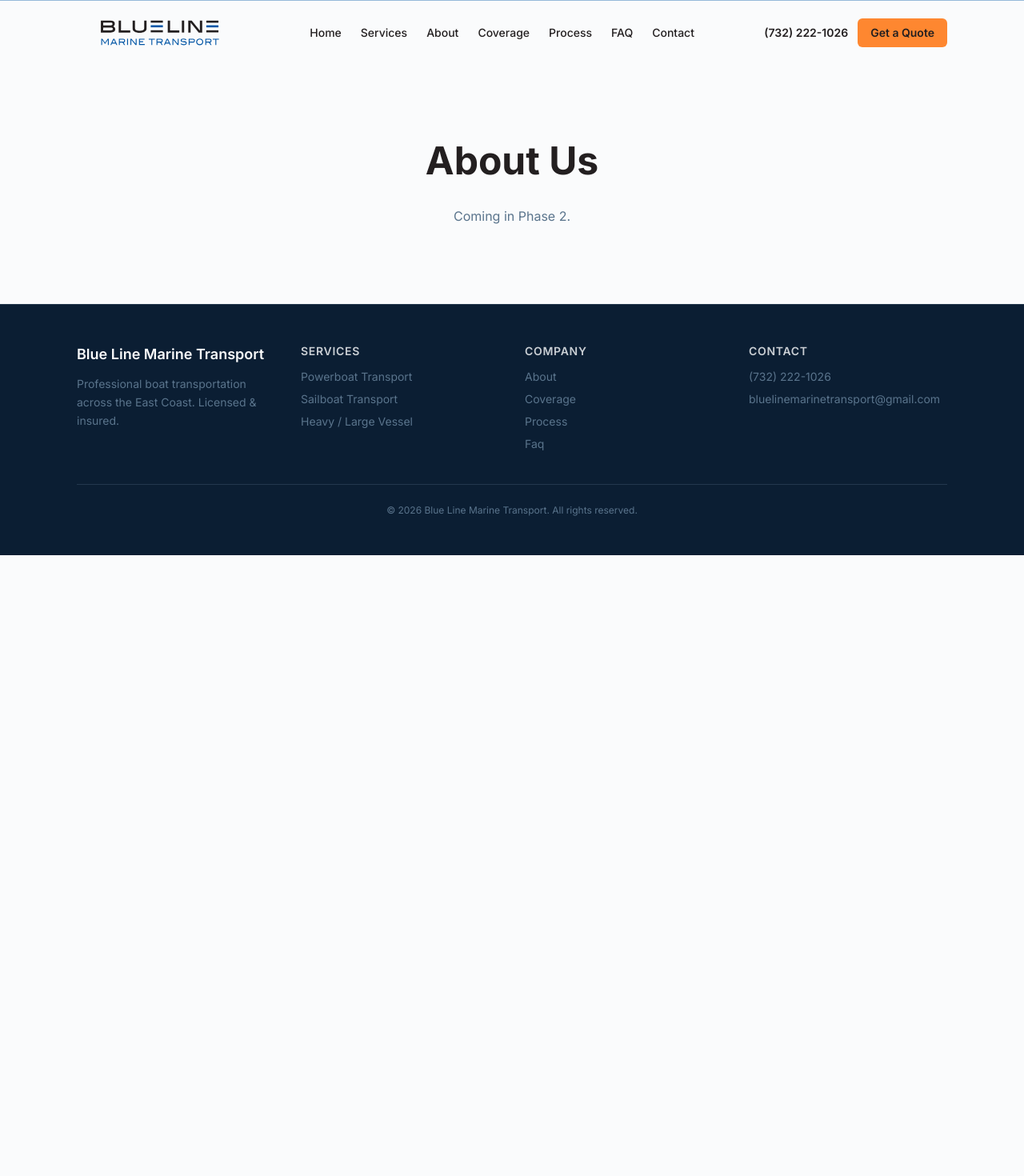
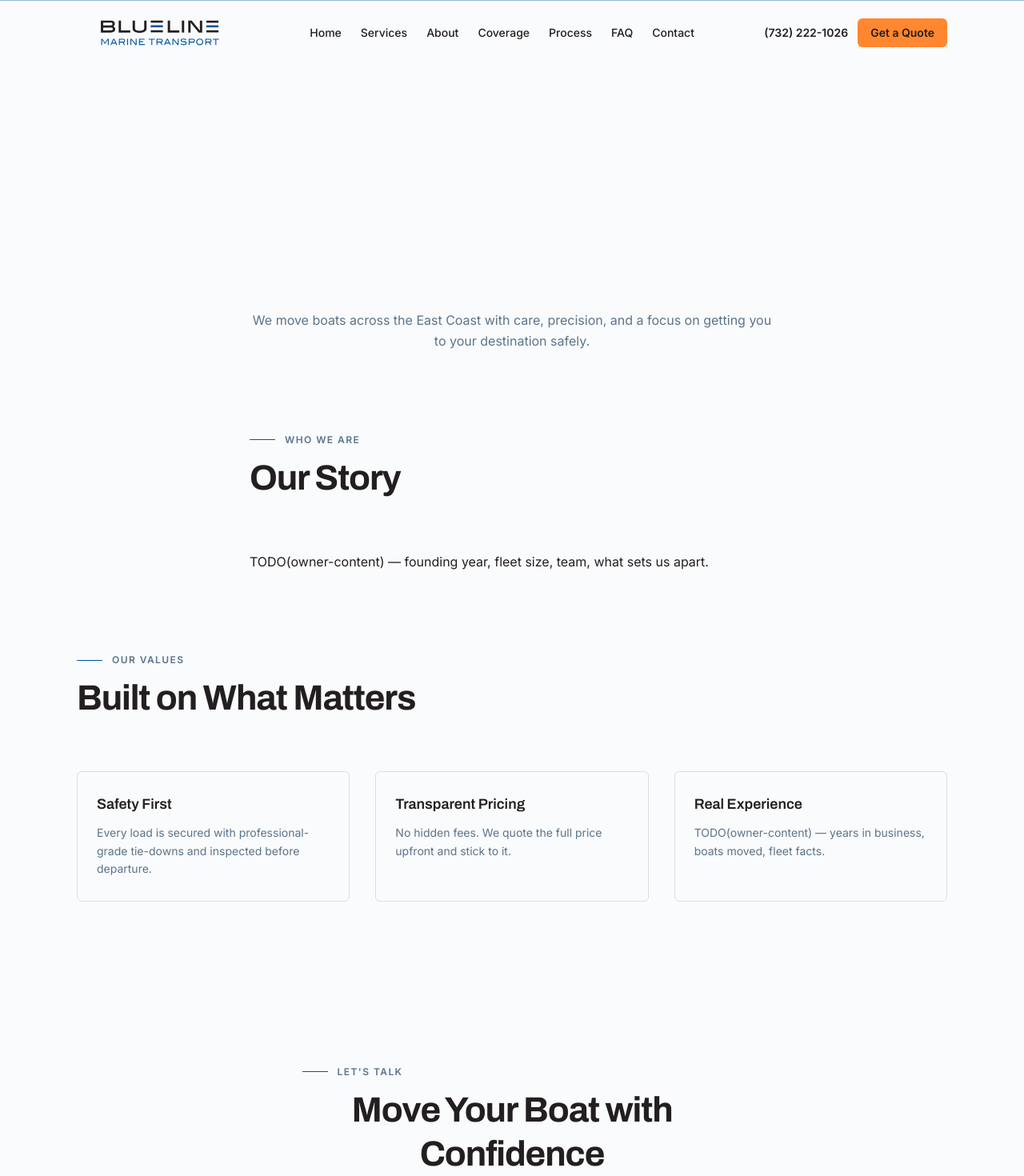
Before and after one commit to kiermurrdev/blue-line-website, a Next.js app: page /about in a window 1280 px wide. Shown: the top 1470 px of the page at 80% size. Before the commit the page ends 800 px from the top, so only its background shows below. Built offline with nearby package versions, Linux system fonts and the light colour scheme.

Commit message:
feat: implement /about page per Issue #12

```diff
--- a/src/app/about/page.tsx
+++ b/src/app/about/page.tsx
@@ -1,15 +1,93 @@
 import type { Metadata } from "next";
+import { getAboutPageContent, getTestimonials } from "@/lib/content";
+import { Container } from "@/components/ui/Container";
+import { SectionHeading } from "@/components/ui/SectionHeading";
+import { TrustBar } from "@/components/sections/TrustBar";
+import { Testimonials } from "@/components/sections/Testimonials";
+import { QuoteCta } from "@/components/sections/QuoteCta";
 
+const CONFIRMED_STATS: { numeral: string | number; label: string }[] = [];
+
+/** Per-page metadata for the about page. */
 export const metadata: Metadata = {
   title: "About — Blue Line Marine Transport",
+  description:
+    "Learn about Blue Line Marine Transport — licensed & insured boat transportation across the East Coast. Safety, experience, and care on every move.",
+  alternates: {
+    canonical: "/about",
+  },
+  openGraph: {
+    type: "website",
+    title: "About — Blue Line Marine Transport",
+    description:
+      "Learn about Blue Line Marine Transport — licensed & insured boat transportation across the East Coast. Safety, experience, and care on every move.",
+    siteName: "Blue Line Marine Transport",
+    locale: "en_US",
+    url: "/about",
+  },
 };
 
-/** Stub page — about content added in Phase 2. */
 export default function AboutPage() {
+  const content = getAboutPageContent();
+  const testimonials = getTestimonials();
+
+  if (!content) return null;
+
   return (
-    <div className="mx-auto max-w-container-xl px-4 py-16 md:px-8 md:py-24">
-      <h1 className="mb-8 text-center text-3xl font-bold md:text-5xl">About Us</h1>
-      <p className="text-center text-steel">Coming in Phase 2.</p>
-    </div>
+    <>
+      {/* Hero */}
+      <section className="bg-surface-dark section-rhythm">
+        <Container>
+          <div className="mx-auto max-w-[65ch] text-center">
+            <h1 className="font-display text-[clamp(2.25rem,6vw,4.5rem)] font-bold leading-tight tracking-tight text-foam" style={{ fontFamily: "var(--font-display)" }}>
+              {content.hero.title}
+            </h1>
+            <p className="mt-6 max-w-[65ch] text-base leading-relaxed text-steel">
+              {content.hero.lede}
+            </p>
+          </div>
+        </Container>
+      </section>
+
+      {/* TrustBar — reused from home; renders nothing when no confirmed stats */}
+      <TrustBar stats={CONFIRMED_STATS} />
+
+      {/* Story */}
+      <section className="bg-surface-section" aria-label="Our story">
+        <Container>
+          <div className="mx-auto max-w-[65ch]">
+            <SectionHeading eyebrow="Who We Are" title={content.story.heading} />
+            <p className="text-base leading-relaxed text-ink">{content.story.body}</p>
+          </div>
+        </Container>
+      </section>
+
+      {/* Values */}
+      <section className="bg-surface-section-alt section-rhythm" aria-label="Our values">
+        <Container>
+          <SectionHeading eyebrow="Our Values" title="Built on What Matters" />
+          <div className="grid grid-cols-1 gap-8 sm:grid-cols-2 lg:grid-cols-3">
+            {content.values.map((v, i) => (
+              <div key={i} className="rounded-[6px] border border-steel/20 bg-surface-section px-6 py-7">
+                <h3 className="font-display text-lg font-semibold leading-snug text-ink" style={{ fontFamily: "var(--font-display)" }}>
+                  {v.title}
+                </h3>
+                <p className="mt-3 text-sm leading-relaxed text-steel">{v.description}</p>
+              </div>
+            ))}
+          </div>
+        </Container>
+      </section>
+
+      {/* Testimonials — reused from home; renders only when owner-supplied testimonials exist */}
+      {testimonials.length > 0 && <Testimonials />}
+
+      {/* CTA */}
+      <QuoteCta
+        eyebrow="Let's Talk"
+        title="Move Your Boat with Confidence"
+        lede="We'll walk you through the process, answer your questions, and get you a quote — no obligation."
+      />
+    </>
   );
 }
--- a/src/lib/content.ts
+++ b/src/lib/content.ts
@@ -3,7 +3,7 @@
  * Today reads from src/content/*; tomorrow reads Sanity via GROQ with identical signatures.
  */
 
-import type { Service, Faq, Testimonial, GalleryItem, CoverageArea } from "@/types/content";
+import type { Service, Faq, Testimonial, GalleryItem, CoverageArea, AboutPageContent } from "@/types/content";
 
 // ── Local content imports (all data lives here) ────────────────────────
 
@@ -65,3 +65,8 @@ export function getPageContent(name: string) {
   if (name === "process") return processSteps;
   return null;
 }
+
+/** About page content — typed accessor. */
+export function getAboutPageContent(): AboutPageContent | null {
+  return aboutPageContent;
+}
--- a/src/types/content.ts
+++ b/src/types/content.ts
@@ -66,3 +66,10 @@ export interface CoverageArea {
   name: string;
   notes?: string;
 }
+
+/** About page content blocks. */
+export interface AboutPageContent {
+  hero: { title: string; lede: string };
+  story: { heading: string; body: string };
+  values: Array<{ title: string; description: string }>;
+}
```
